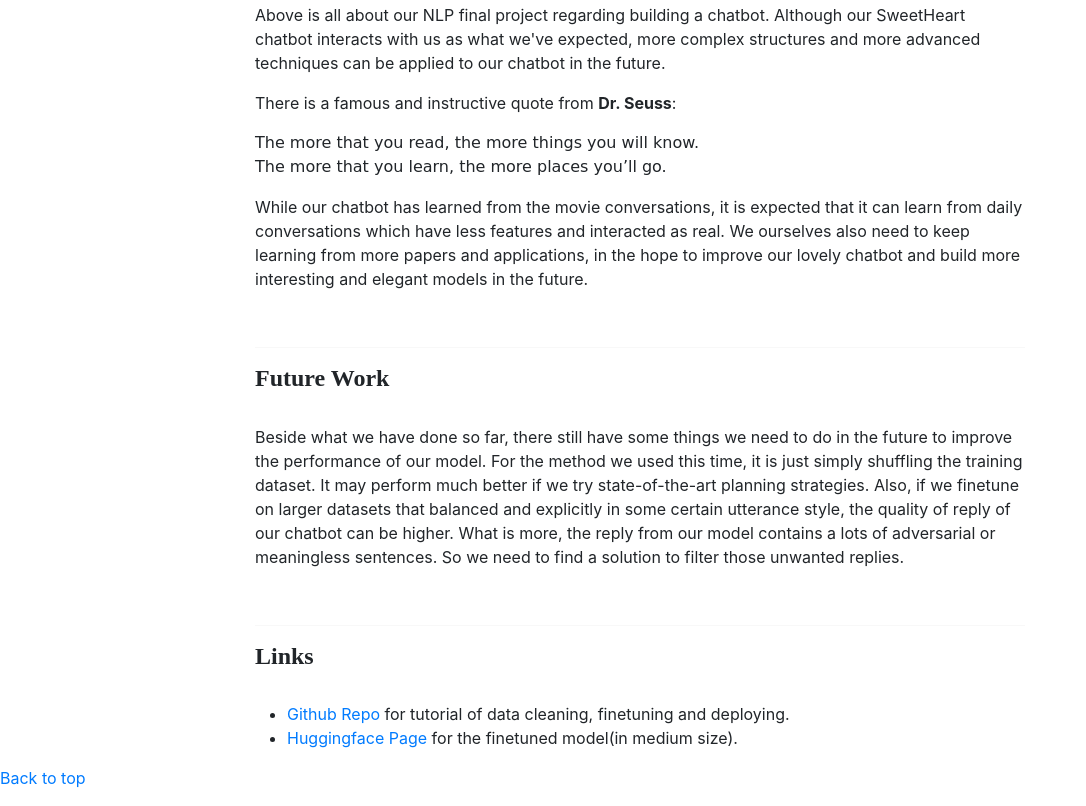
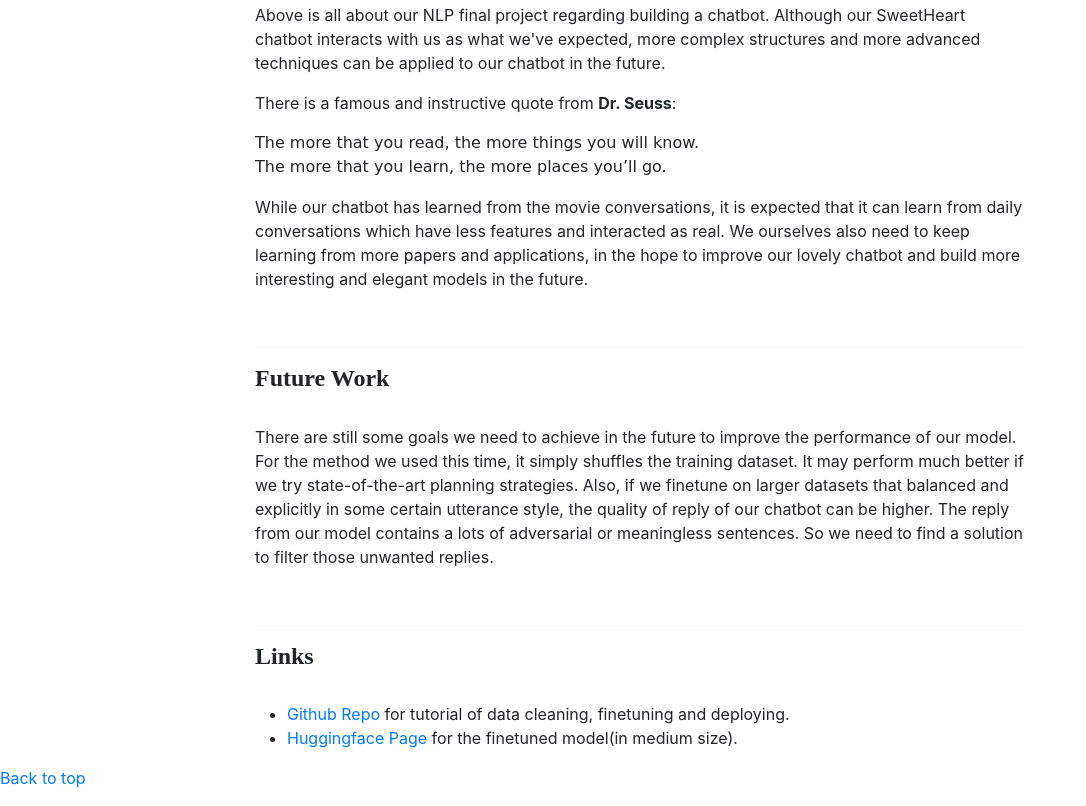
Before and after one commit to kianakaslana648/nlp-final-project, a plain HTML site: page index.html in a window 1280 px wide. Shown: the part 6159-6965 px from the top of the page, without its empty margins (0-1086 px from the left). Drawn offline with nearby package versions, Linux system fonts and the light colour scheme.

Commit message:
Update index.html

```diff
--- a/index.html
+++ b/index.html
@@ -348,7 +348,14 @@
       <strong>Future Work</strong>
     </h4>
     <br>
-    <p>Beside what we have done so far, there still have some things we need to do in the future to improve the performance of our model. For the method we used this time, it is just simply shuffling the training dataset. It may perform much better if we try state-of-the-art planning strategies. Also, if we finetune on larger datasets that balanced and explicitly in some certain utterance style, the quality of reply of our chatbot can be higher. What is more, the reply from our model contains a lots of adversarial or meaningless sentences. So we need to find a solution to filter those unwanted replies.</p>
+    <p>
+      There are still some goals we need to achieve in the future to improve the performance of our model.
+      For the method we used this time, it simply shuffles the training dataset.
+      It may perform much better if we try state-of-the-art planning strategies.
+      Also, if we finetune on larger datasets that balanced and explicitly in some certain utterance style,
+      the quality of reply of our chatbot can be higher.
+      The reply from our model contains a lots of adversarial or meaningless sentences.
+      So we need to find a solution to filter those unwanted replies.</p>
     <br>
     <hr>
 
```
